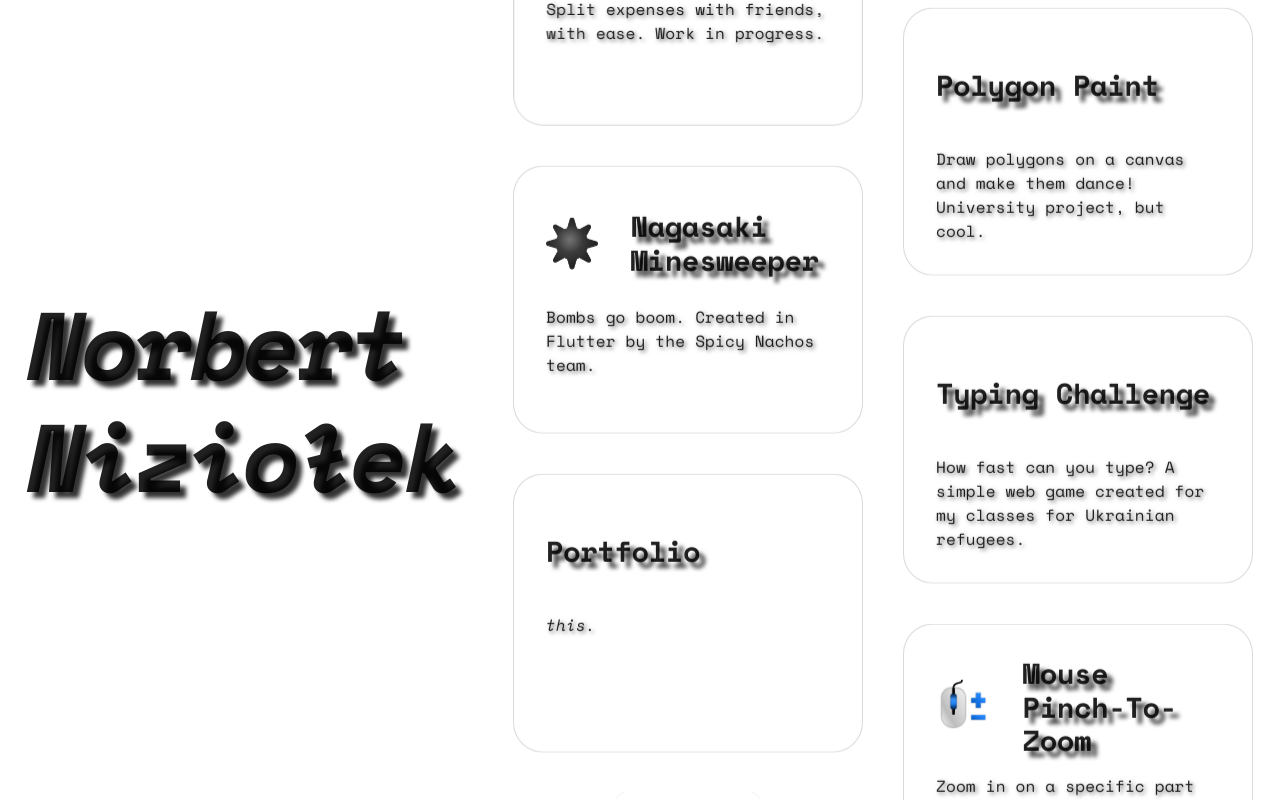
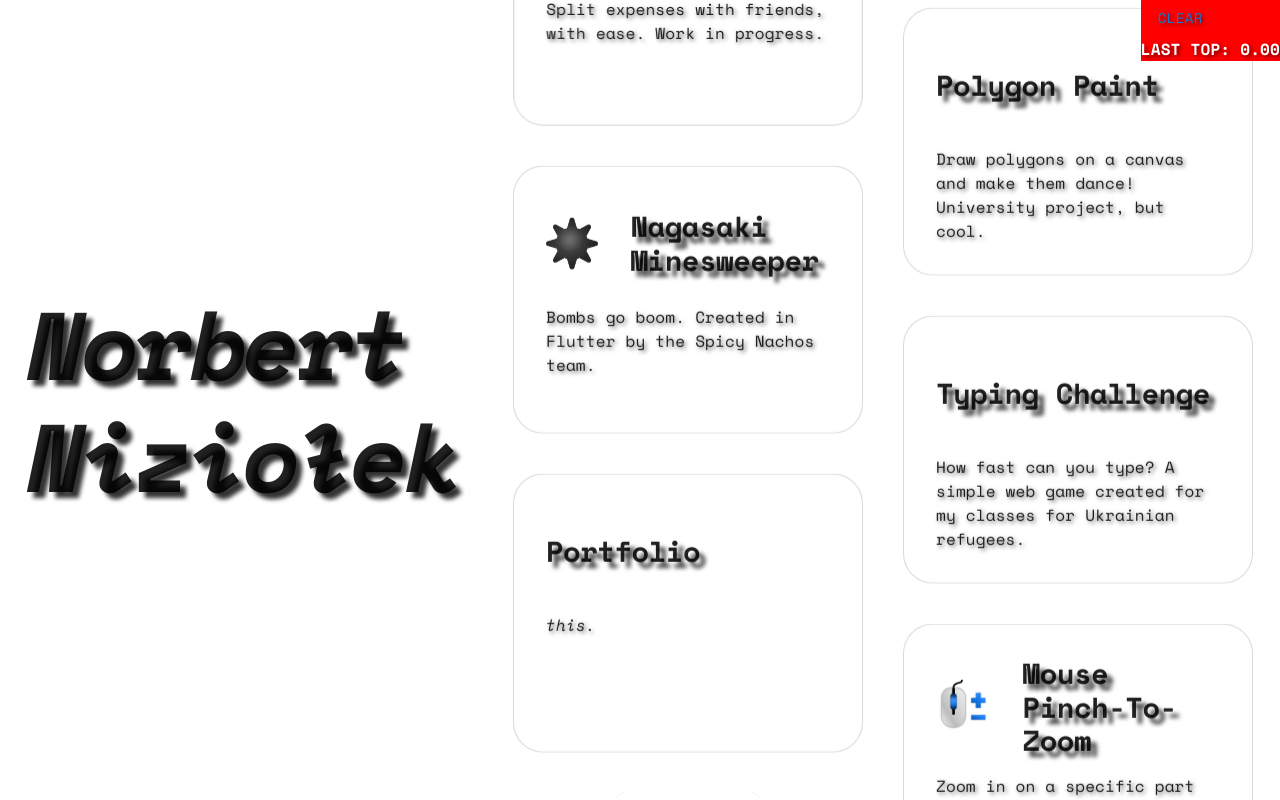
Before and after one commit to nizioleque/portfolio, a Next.js app: page / in a window 1280 px wide. Built offline with nearby package versions, Linux system fonts and the light colour scheme.

Commit message:
Add debug info for card container scroll

```diff
--- a/src/components/CardContainer.tsx
+++ b/src/components/CardContainer.tsx
@@ -1,5 +1,5 @@
-import { Box, keyframes } from '@mui/material';
-import { ReactNode, useRef, useEffect, useCallback } from 'react';
+import { Box, Button, keyframes } from '@mui/material';
+import { ReactNode, useRef, useEffect, useCallback, useState } from 'react';
 import CardContainerContext from '../contexts/CardContainerContext';
 
 const infiniteScrollAnimation = keyframes`
@@ -19,6 +19,9 @@ function CardContainer({ children }: CardContainerProps) {
   const scrollContainer = useRef<HTMLElement>();
   const scrollContent = useRef<HTMLElement>();
 
+  const [lastScrollTop, setLastScrollTop] = useState<number>(0);
+  const [logs, setLogs] = useState<string>('');
+
   const cardZIndex = useRef<number>(1);
   const getCardZIndex = (): number => {
     return cardZIndex.current++;
@@ -31,14 +34,35 @@ function CardContainer({ children }: CardContainerProps) {
     const contentHeight = scrollContent.current.offsetHeight / 4;
     const scrollTop = scrollContainer.current.scrollTop;
 
+    setLastScrollTop(scrollTop);
+    setLogs((old) => `current ${scrollTop}\n` + old);
+
     if (scrollTop > 2 * contentHeight) {
+      setLogs(
+        (old) =>
+          `up ${scrollTop}, new ${
+            contentHeight + (scrollTop % contentHeight)
+          }\n` + old
+      );
+
       scrollContainer.current.scrollTo({
         top: contentHeight + (scrollTop % contentHeight),
       });
+
+      setLogs((old) => `up FINISHED ${scrollTop}\n` + old);
     } else if (scrollTop < contentHeight) {
+      setLogs(
+        (old) =>
+          old +
+          `down ${scrollTop}, new ${
+            contentHeight + (scrollTop % contentHeight)
+          }\n`
+      );
+
       scrollContainer.current.scrollTo({
         top: contentHeight + (scrollTop % contentHeight),
       });
+      setLogs((old) => `down FINISHED ${scrollTop}\n` + old);
     }
   }, []);
 
@@ -66,7 +90,30 @@ function CardContainer({ children }: CardContainerProps) {
           // },
         }}
         onScroll={handleScroll}
+        onTouchMove={() => setLogs((old) => `onTouchMove\n` + old)}
+        onTouchStart={() => setLogs((old) => `onTouchStart\n` + old)}
+        onTouchEnd={() => setLogs((old) => `onTouchEnd\n` + old)}
+        onTouchCancel={() => setLogs((old) => `onTouchCancel\n` + old)}
       >
+        <Box
+          sx={{
+            position: 'fixed',
+            top: 0,
+            right: 0,
+            background: 'red',
+            minHeight: 50,
+            minWidth: 50,
+            whiteSpace: 'pre',
+            color: 'white',
+            zIndex: '1000000',
+          }}
+        >
+          <Button onClick={() => setLogs('')}> clear</Button>
+          <Box sx={{ fontWeight: 700 }}>
+            LAST TOP: {lastScrollTop.toFixed(2)}
+          </Box>
+          {logs}
+        </Box>
         <Box
           ref={scrollContent}
           sx={{
```
